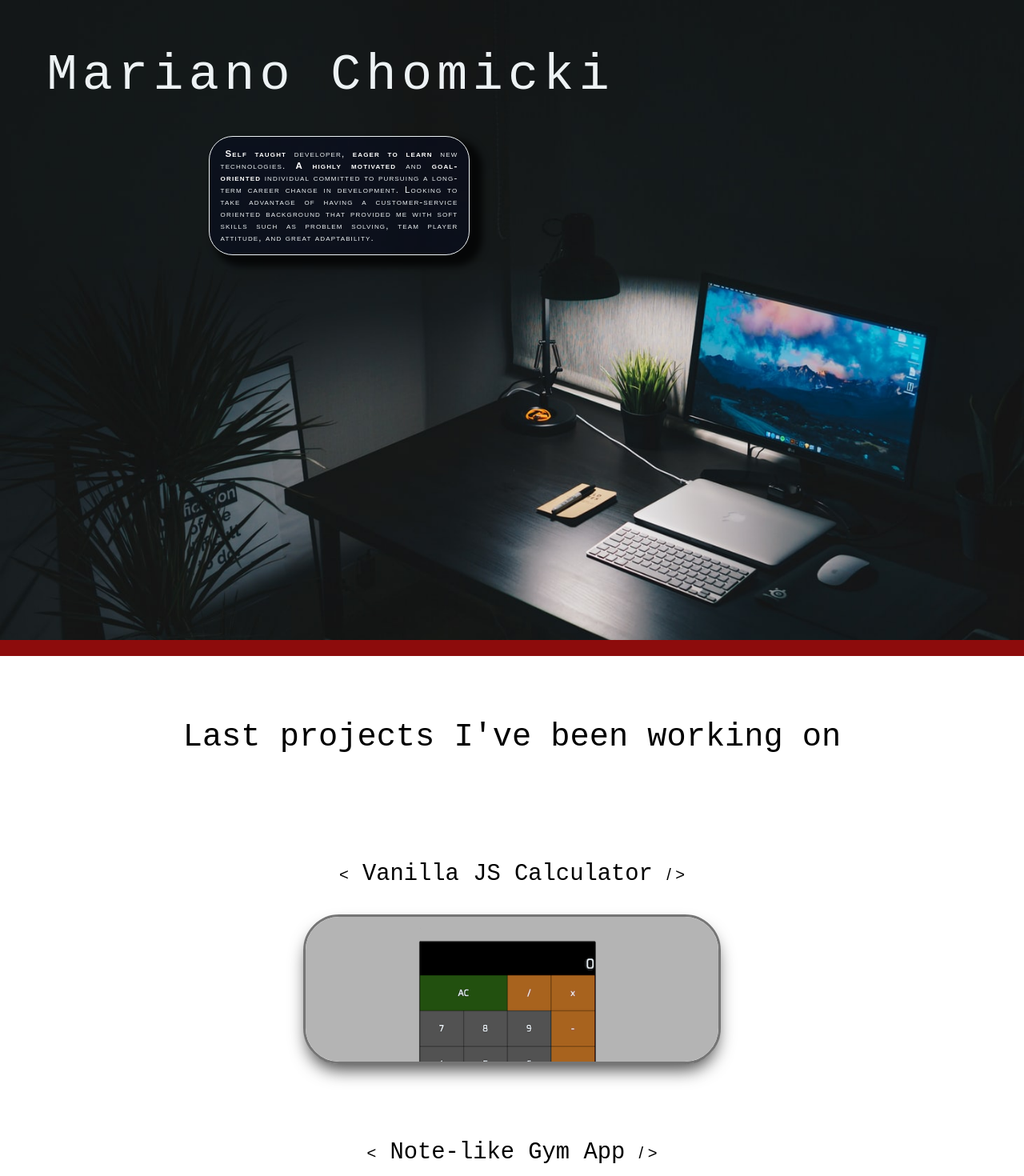
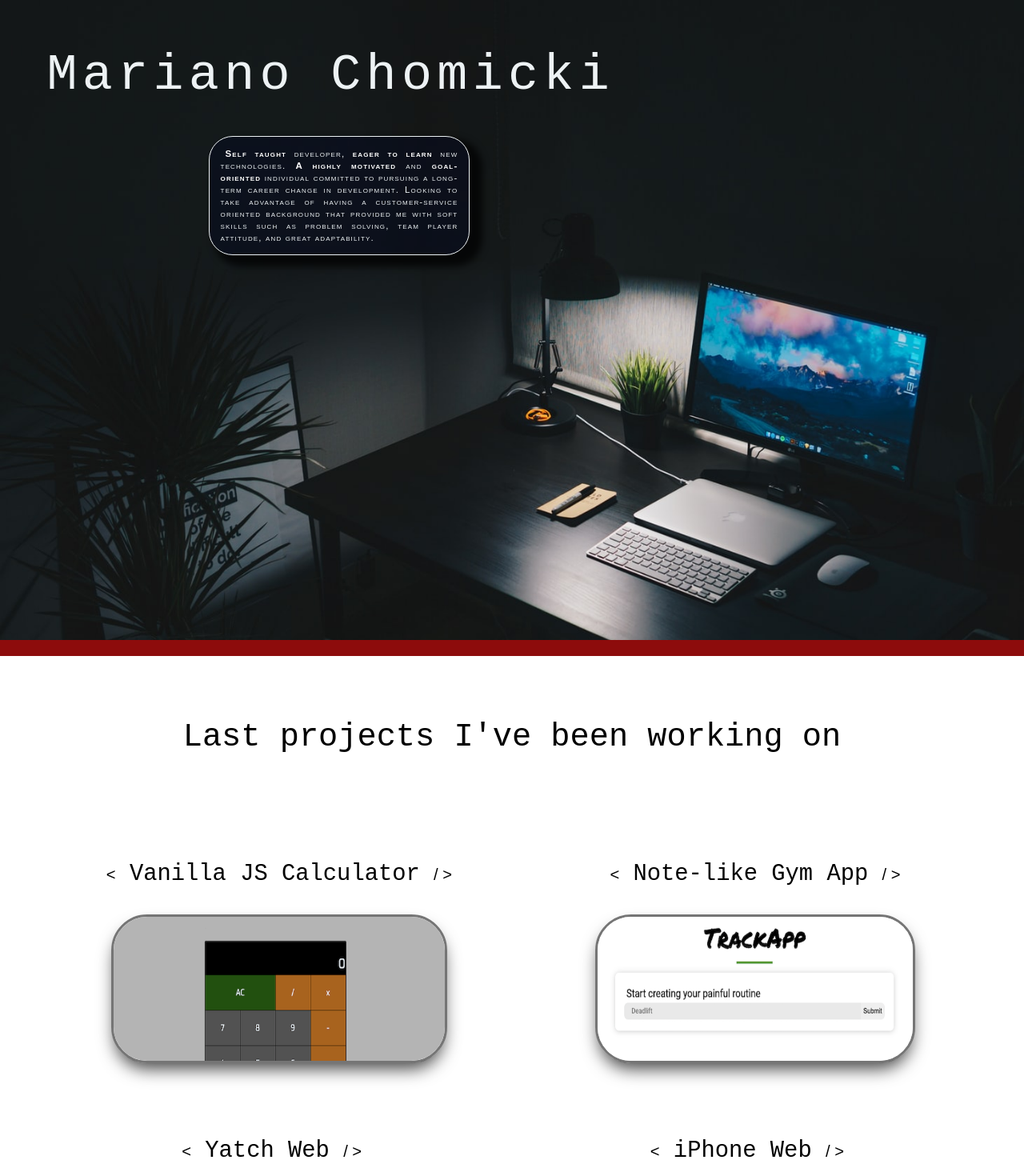
Before and after one commit to chomicki7/mywebsite, a React (Create React App) app: page / in a window 1280 px wide. Shown: the top 1470 px of the page at 80% size. Built offline with nearby package versions, Linux system fonts and the light colour scheme.

Commit message:
img height

```diff
--- a/src/components/Main/Main.css
+++ b/src/components/Main/Main.css
@@ -138,7 +138,7 @@ span {
   box-shadow: 0px 12px 21px -5px rgba(0, 0, 0, 0.73);
   transition: 0.2s;
   width: 80%;
-  height: auto;
+  height: 180px;
 }
 
 .work a {
```
Also changed, not shown: src/components/Main/Main.js (+12 -0 lines), src/components/yatch_web.png.
